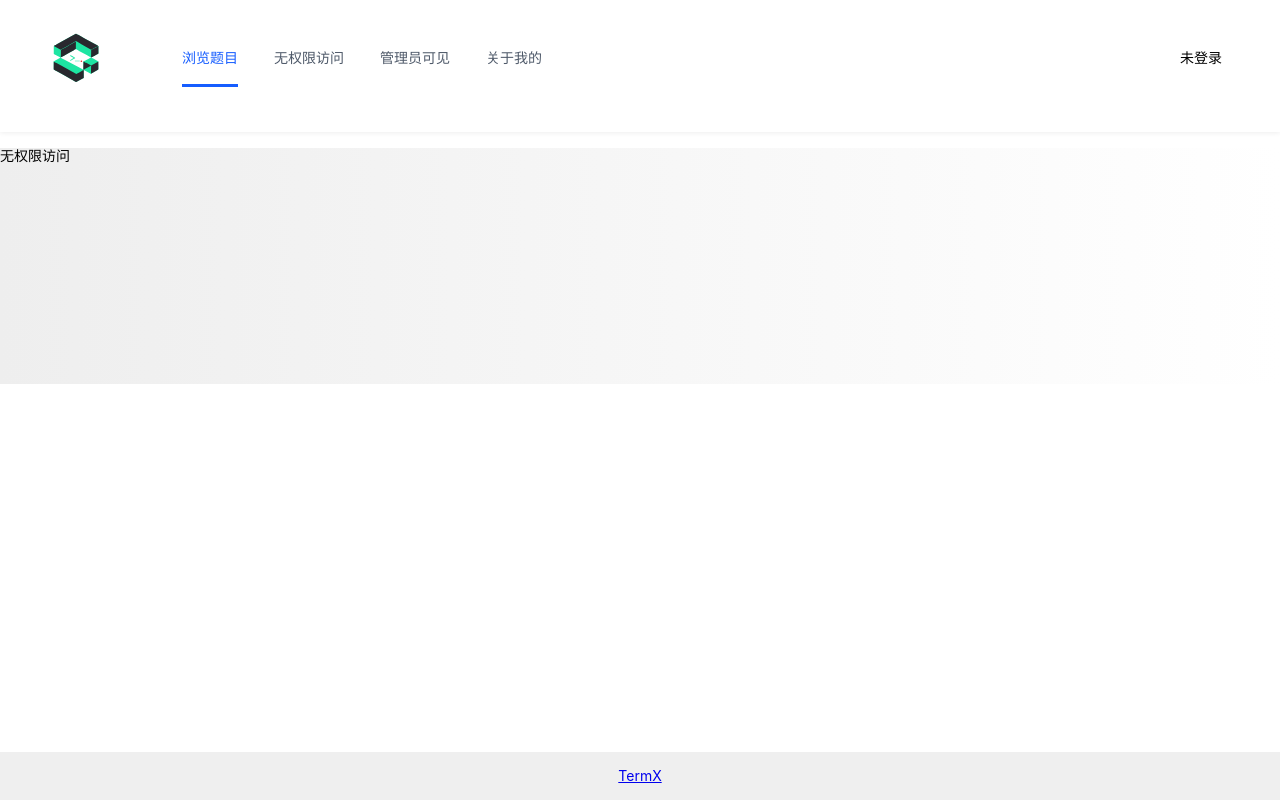
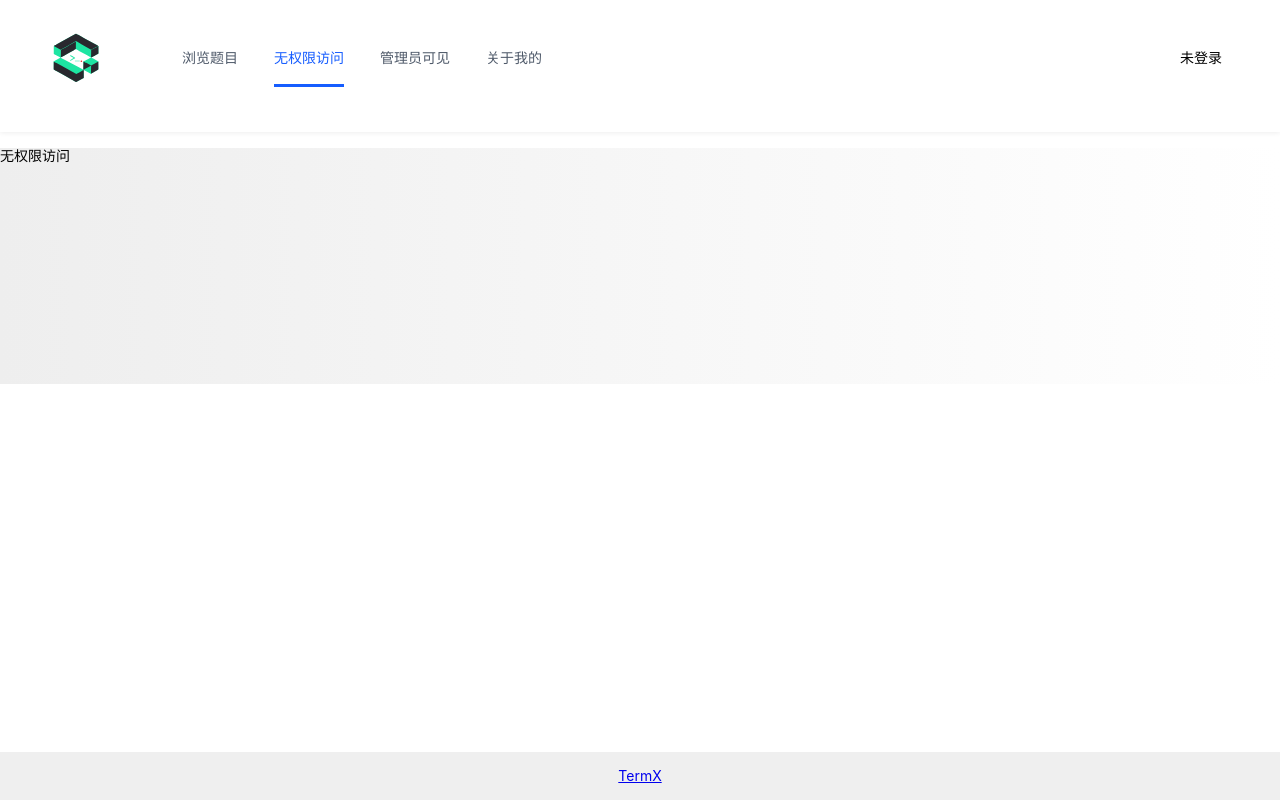
Before and after one commit to youth1101/TermX-, a Vue app in the folder termx-frontend/: page /noAuth in a window 1280 px wide. Built offline with nearby package versions, Linux system fonts and the light colour scheme.

Commit message:
fet：bug修复 在未登录（无 admin 权限）状态下，点击导航栏中的"管理员可见"菜单项时： URL 正确变为 /noAuth 页面内容正确显示"无权限访问"页面 但是，导航栏中高亮的仍然是"管理员可见"标签，而非"无权限访问"标签

```diff
--- a/termx-frontend/src/components/GlobalHeader.vue
+++ b/termx-frontend/src/components/GlobalHeader.vue
@@ -5,7 +5,7 @@
         <div>
           <a-menu
             mode="horizontal"
-            :default-selected-keys="selectedKeys"
+            :selected-keys="selectedKeys"
             @menu-item-click="doMenuClick"
           >
             <a-menu-item key="0" :style="{ padding: 0, marginRight: '38px' }" disabled>
```
